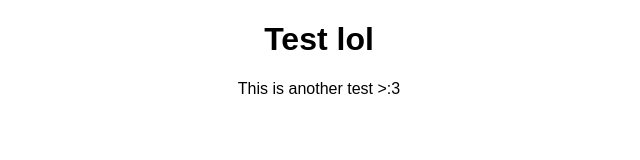
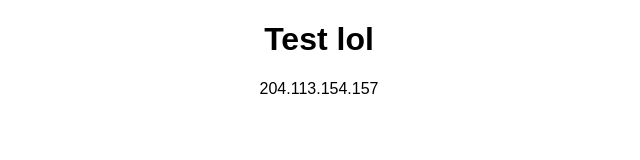
Before and after one commit to ShoddyTheShoe/ShoddyTheShoe.github.io, a plain HTML site: page index.html in a window 1280 px wide. Shown: the full height of the page, 321-961 px from the left. Drawn offline with nearby package versions, Linux system fonts and the light colour scheme.

Commit message:
adid mah ip adreess, modz don't ban me plz

```diff
--- a/index.html
+++ b/index.html
@@ -4,7 +4,7 @@
     <meta charset="utf-8" />
     <title>test</title>
     <h1>Test lol</h1>
-    <p>This is another test >:3</p>
+    <p>204.113.154.157</p>
     <!--
       Diff to HTML (template.html)
       Author: rtfpessoa
```
